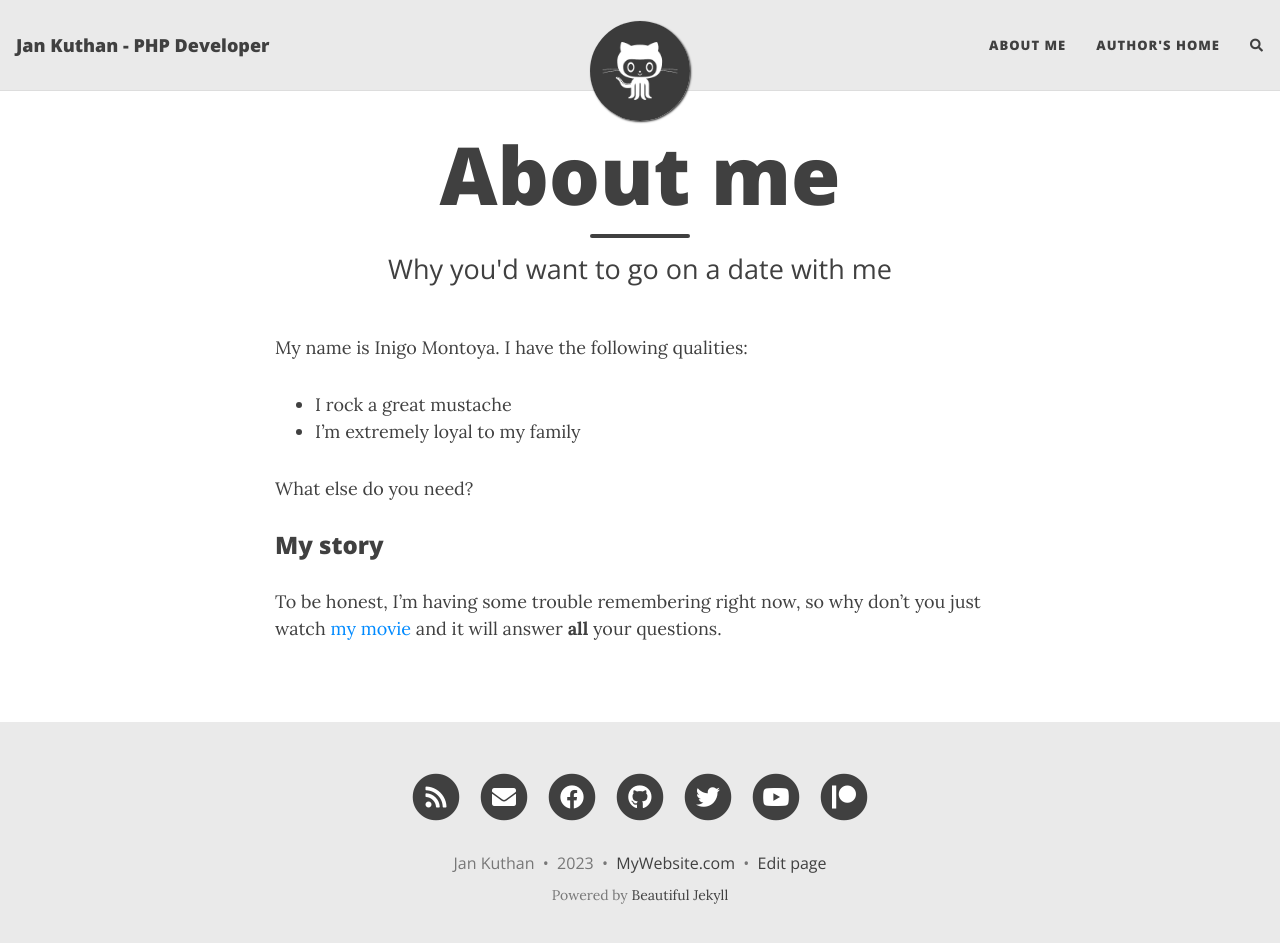
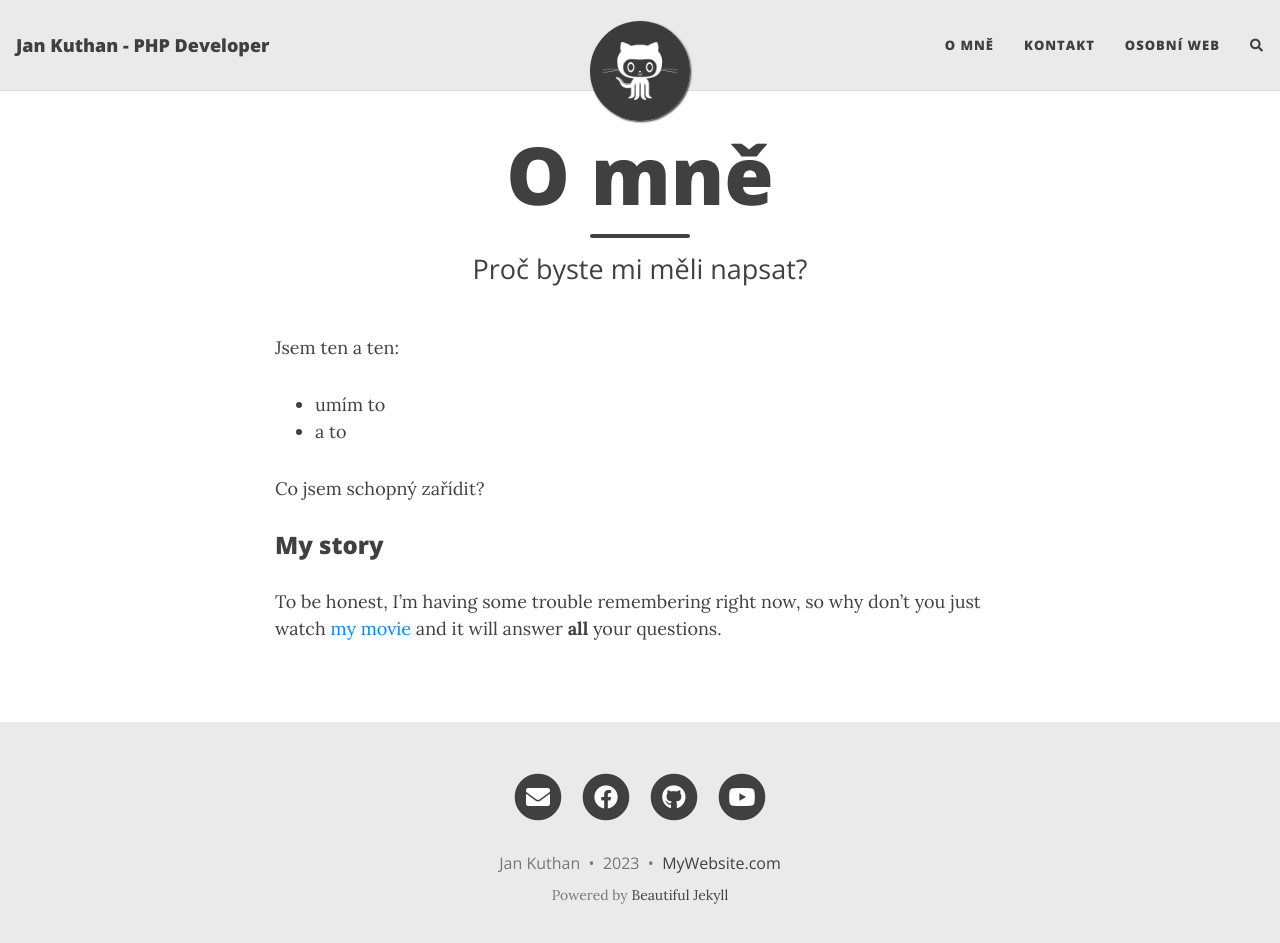
Before and after one commit to kdosiodjinud/kdosiodjinud.github.io, a Jekyll site: the page built from aboutme.md, in a window 1280 px wide and 956 px high. Shown: the top 943 px of the window. Built offline with Jekyll 4.4.1, drawn with Linux system fonts in a browser that asks for light colours; nearby versions of some CDN libraries; comment, search, counter and statistics services are not loaded.

Commit message:
Update title

```diff
--- a/_config.yml
+++ b/_config.yml
@@ -20,8 +20,9 @@ author: Jan Kuthan
 ###############################################
 
 navbar-links:
-  About Me: "aboutme"
-  Author's home: "https://www.jankuthan.cz"
+  O mně: "aboutme"
+  Kontakt: "contact"
+  Osobní web: "https://www.jankuthan.cz"
 
 ################
 # --- Logo --- #
@@ -46,13 +47,13 @@ round-avatar: true
 # Select the social network links that you want to show in the footer.
 # Uncomment the links you want to show and add your information to each one.
 social-network-links:
-  email: "someone@example.com"
-  rss: true  # remove this line if you don't want to show an RSS link at the bottom
-  facebook: deanattali
-  github: daattali
-  twitter: daattali
-  patreon: DeanAttali
-  youtube: c/daattali
+  email: "JanKuthan@email.com"
+#  rss: true  # remove this line if you don't want to show an RSS link at the bottom
+  facebook: https://www.facebook.com/kdosiodjinud
+  github: https://github.com/kdosiodjinud
+#  twitter: daattali
+#  patreon: DeanAttali
+  youtube: https://www.youtube.com/@JanKuthan
 #  medium: yourname
 #  reddit: yourname
 #  linkedin: daattali
@@ -76,7 +77,7 @@ social-network-links:
 
 # If you want your website to generate an RSS feed, provide a description
 # The URL for the feed will be https://<your_website>/feed.xml
-rss-description: This website is a virtual proof that I'm awesome
+#rss-description: This website is a virtual proof that I'm awesome
 
 ###########################
 # --- General options --- #
@@ -84,10 +85,10 @@ rss-description: This website is a virtual proof that I'm awesome
 
 # Select which social network share links to show in posts
 share-links-active:
-  twitter: true
+#  twitter: true
   facebook: true
-  linkedin: true
-  vk: false
+#  linkedin: true
+#  vk: false
 
 # How to display the link to your website in the footer
 # Remove this if you don't want a link in the footer
@@ -106,7 +107,7 @@ feed_show_tags: true
 post_search: true
 
 # Add a button in the footer to edit the current page. Only works if your website is hosted on GitHub
-edit_page_button: true
+edit_page_button: false
 
 # Allow sub-menu items (second-level navigation menu items) to be longer than the top-level menu
 # If this setting is off, then long sub-menu words might get cut off
--- a/aboutme.md
+++ b/aboutme.md
@@ -1,15 +1,15 @@
 ---
 layout: page
-title: About me
-subtitle: Why you'd want to go on a date with me
+title: O mně
+subtitle: Proč byste mi měli napsat?
 ---
 
-My name is Inigo Montoya. I have the following qualities:
+Jsem ten a ten:
 
-- I rock a great mustache
-- I'm extremely loyal to my family
+- umím to
+- a to
 
-What else do you need?
+Co jsem schopný zařídit?
 
 ### My story
 
--- a/index.html
+++ b/index.html
@@ -1,5 +1,5 @@
 ---
 layout: home
 title: Možnosti jsou nekonečné
-subtitle: Každý problém má řešení a každá chyba lze opravit, lze plánovat a diskutovat a taky jde tvrdě pracovat. <br>Zkuste jestli mám čas, rád se s Vámi domluvím.
+subtitle: Každý problém má řešení a každá chyba lze opravit, lze plánovat a diskutovat a taky jde tvrdě pracovat.
 ---
```
Also changed, not shown: docs/contact.md (added, +5 -0 lines).
